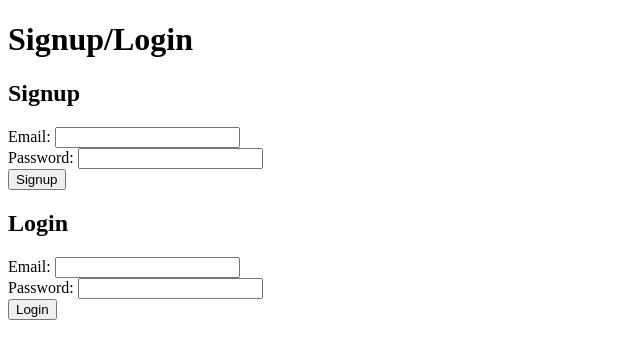
After one commit to mxsu/IAT459-Car-Rental, a PHP site: page /signin.php in a window 1280 px wide. The commit adds this page. Shown: the top 359 px of the page, without its empty margins (0-640 px from the left). Run offline with PHP 8.4, Linux system fonts and the light colour scheme.

Commit message:
added nav bar, signin

```diff
--- /dev/null
+++ b/public/signin.php
@@ -0,0 +1,87 @@
+<?php
+// Database connection
+require('../includes/connect-db.php');
+
+$conn = mysqli_connect($servername, $username, $password, $db);
+
+if ($conn->connect_error) {
+    die("Database connection failed: " . $conn->connect_error);
+}
+
+// Handle form submission
+$message = '';
+if ($_SERVER['REQUEST_METHOD'] === 'POST') {
+    if (isset($_POST['signup'])) {
+        // Signup logic
+        $email = $_POST['email'];
+        //$password = password_hash($_POST['password'], PASSWORD_BCRYPT);
+
+        $stmt = $conn->prepare("INSERT INTO users (Email, Password) VALUES (?, ?)");
+        $stmt->bind_param("ss", $email, $password);
+
+        if ($stmt->execute()) {
+            $message = "Signup successful! You can now log in.";
+        } else {
+            $message = "Error: " . $stmt->error;
+        }
+        $stmt->close();
+    } elseif (isset($_POST['login'])) {
+        // Login logic
+        $email = $_POST['email'];
+        $password = $_POST['password'];
+
+        $stmt = $conn->prepare("SELECT * FROM members WHERE Email = ?");
+        $stmt->bind_param("s", $email);
+        $stmt->execute();
+        $result = $stmt->get_result();
+        $user = $result->fetch_assoc();
+
+        if ($user && password_verify($password, $user['Password'])) {
+            $message = "Login successful! Welcome, " . htmlspecialchars($email);
+        } else {
+            $message = "Invalid email or password.";
+        }
+        $stmt->close();
+    }
+}
+
+$conn->close();
+?>
+
+<!DOCTYPE html>
+<html lang="en">
+
+<head>
+    <meta charset="UTF-8">
+    <meta name="viewport" content="width=device-width, initial-scale=1.0">
+    <title>Signup/Login</title>
+</head>
+
+<body>
+    <h1>Signup/Login</h1>
+    <p><?php echo htmlspecialchars($message); ?></p>
+
+    <h2>Signup</h2>
+    <form method="POST">
+        <label for="signup-email">Email:</label>
+        <input type="email" id="signup-email" name="email" required>
+        <br>
+        <label for="signup-password">Password:</label>
+        <input type="password" id="signup-password" name="password" required>
+        <br>
+        <button type="submit" name="signup">Signup</button>
+    </form>
+
+    <h2>Login</h2>
+    <form method="POST">
+        <label for="login-email">Email:</label>
+        <input type="email" id="login-email" name="email" required>
+        <br>
+        <label for="login-password">Password:</label>
+        <input type="password" id="login-password" name="password" required>
+        <br>
+        <button type="submit" name="login">Login</button>
+    </form>
+</body>
+
+</html>
```
Also changed, not shown: css/styles.css (+38 -0 lines), public/browse.php (+11 -0 lines), public/detail.php (+11 -0 lines), public/index.php (+17 -0 lines), public/reserve.php (+11 -0 lines).
